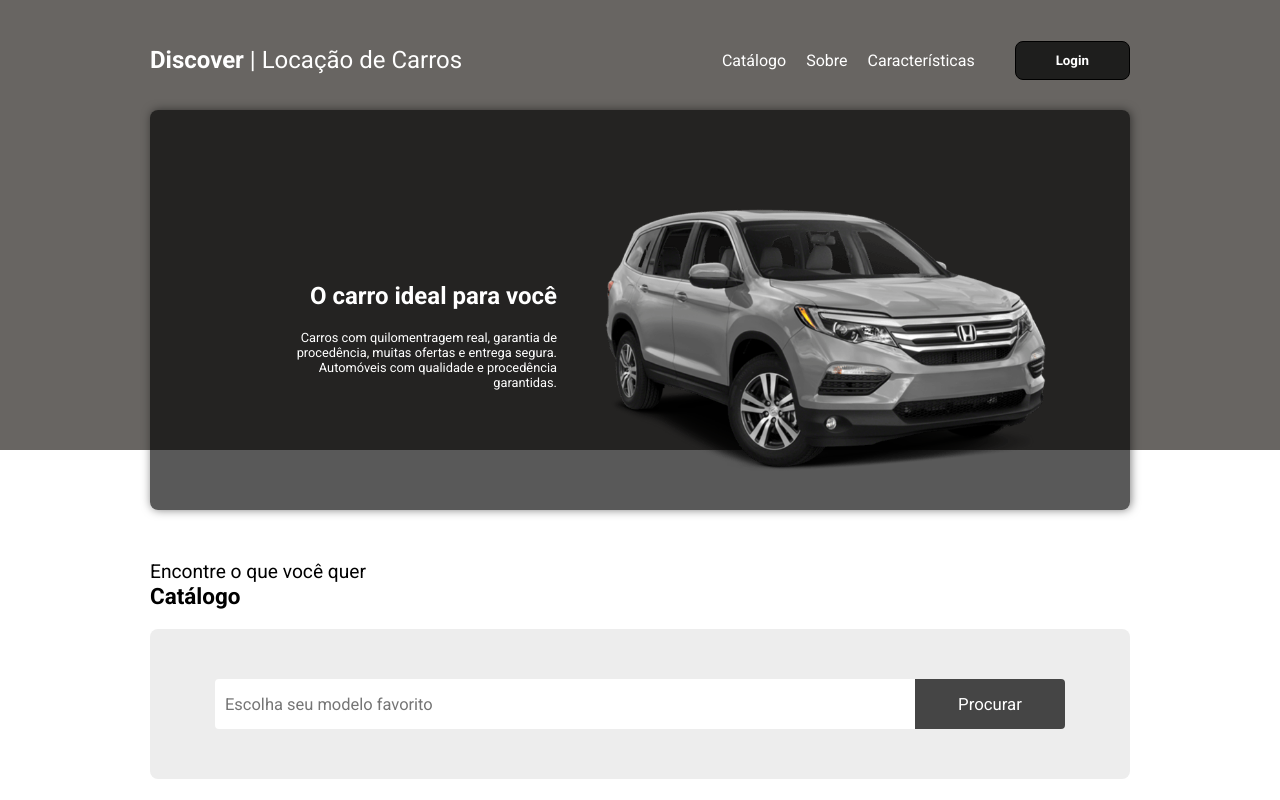
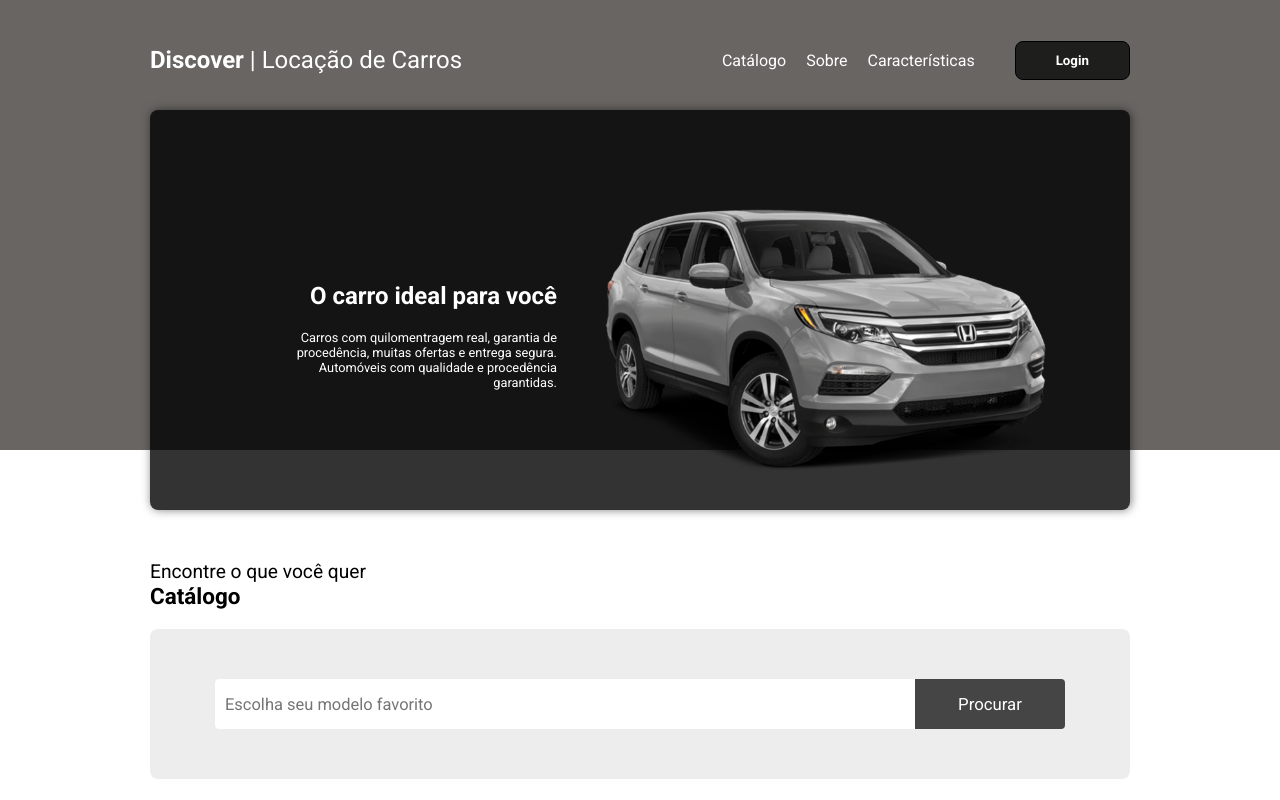
Before and after one commit to henriquekramer/catalago-carros-html-css, a plain HTML site: page index.html in a window 1280 px wide. Shown: the top 800 px of the page. Drawn offline with Linux system fonts and the light colour scheme.

Commit message:
Update style.css

```diff
--- a/css/style.css
+++ b/css/style.css
@@ -91,9 +91,9 @@ nav ul button:hover {
     max-width: 1000px;
     min-width: 300px;
     height: 400px;
-    background: rgba(0, 0, 0, 0.65);
+    background: rgba(0, 0, 0, 0.8);
     border-radius: 8px;
-    box-shadow: 1px 0px 10px 0px rgba(0, 0, 0, 0.8);
+    box-shadow: 1px 0px 10px 0px rgba(0, 0, 0, 0.5);
     -webkit-box-shadow: 1px 0px 10px 0px rgba(0, 0, 0, 0.5);
     -moz-box-shadow: 1px 0px 10px 0px rgba(168, 54, 54, 0.5);
     position: relative;
```
